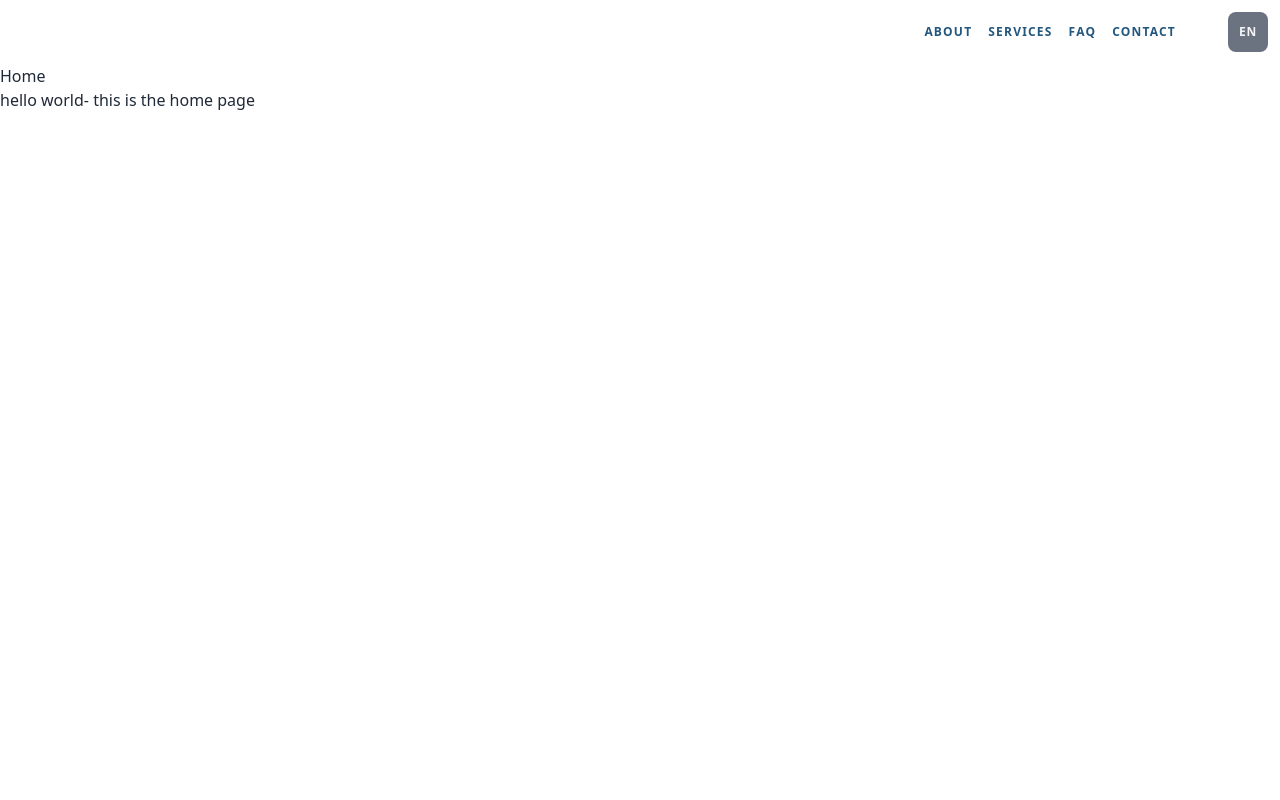
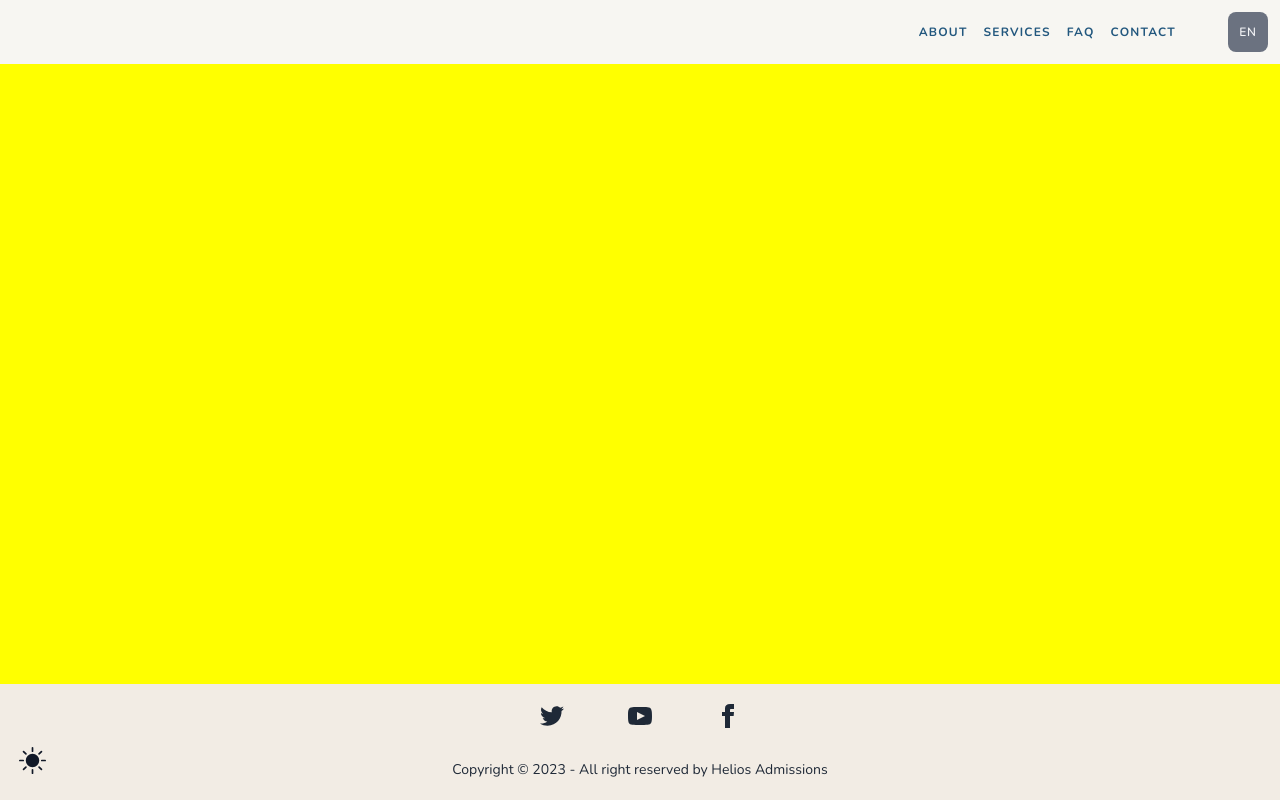
Before and after one commit to trustdan/caprawise-nextjs-education-consulting-website, a Next.js app: page / in a window 1280 px wide. Built offline with nearby package versions, Linux system fonts and the light colour scheme.

Commit message:
edit/update next/tailwind config files/json files

```diff
--- a/app/globals.css
+++ b/app/globals.css
@@ -2,9 +2,20 @@
 @tailwind components;
 @tailwind utilities;
 
-html, body {
+html,
+body {
   margin: 0;
   padding: 0;
   box-sizing: border-box;
-  font-family: system-ui, -apple-system, BlinkMacSystemFont, 'Segoe UI', Roboto, Oxygen, Ubuntu, Cantarell, 'Open Sans', 'Helvetica Neue', sans-serif;
+  font-family: "Nunito", sans-serif;
 }
+
+main {
+  height: 100%;
+  min-height: calc(100dvh - 12.5rem);
+}
+@media screen and (min-width: 768px) {
+  main {
+    min-height: calc(100dvh - 11.25rem);
+  }
+}
--- a/app/layout.tsx
+++ b/app/layout.tsx
@@ -1,21 +1,43 @@
+import React from "react";
 import "./globals.css";
 import Header from "./components/Header";
-import { LanguageProvider } from "./contexts/LanguageContext";
+import { LanguageProvider } from "./contexts/LanguageProvider";
+import ThemeProviders from "./contexts/ThemeProvider";
+import ThemeChanger from "./contexts/ThemeChanger";
+import Footer from "./components/Footer";
+import { Nunito_Sans, Nunito } from "next/font/google";
+import QueryProvider from "./contexts/QueryProvider";
 
 export const metadata = {
   title: "Education Consulting",
-  description: "Official website of  XXX Education Consulting Company based in the United States",
+  description:
+    "Official website of  XXX Education Consulting Company based in the United States",
 };
 
-export default function RootLayout({children}: {children: React.ReactNode;}) {
+const nunito = Nunito({
+  weight: ["200", "300", "400", "600", "700", "800"],
+  style: ["normal", "italic"],
+  subsets: ["latin-ext", "latin"],
+});
 
+export default function RootLayout({
+  children,
+}: {
+  children: React.ReactNode;
+}) {
   return (
     <html lang="en">
-      <body>
-      <LanguageProvider >
-        <Header />
-        {children}
-      </LanguageProvider>
+      <body className={nunito.className}>
+        <ThemeProviders>
+          <QueryProvider>
+            <LanguageProvider>
+              <Header />
+              <ThemeChanger />
+              {children}
+              <Footer />
+            </LanguageProvider>
+          </QueryProvider>
+        </ThemeProviders>
       </body>
     </html>
   );
--- a/app/loading.tsx
+++ b/app/loading.tsx
@@ -1,16 +1,19 @@
-import React from 'react';
+import React from "react";
+import PageStyler from "./components/PageStyler";
 
 const Loading = () => {
   return (
-    <div className="flex space-x-2">
-      {Array.from({ length: 3 }, (_, i) => (
-        <div
-          key={i}
-          className="w-4 h-4 rounded-full bg-black animate-pulse"
-          style={{ animationDelay: `${i * 200}ms`, animationDuration: '1s' }}
-        />
-      ))}
-    </div>
+    <PageStyler>
+      <main className="flex space-x-2 p-5 w-full justify-center items-center">
+        {Array.from({ length: 3 }, (_, i) => (
+          <div
+            key={i}
+            className="w-4 h-4 rounded-full bg-gray-500 animate-pulse"
+            style={{ animationDelay: `${i * 200}ms`, animationDuration: "1s" }}
+          />
+        ))}
+      </main>
+    </PageStyler>
   );
 };
 
--- a/app/page.tsx
+++ b/app/page.tsx
@@ -1,8 +1,10 @@
+export const metadata = {
+  title: "Homepage | Anasayfa",
+  description: "Homepage | Anasayfa",
+};
+
 export default function Home() {
   return (
-    <main >
-      <h1>Home</h1>
-      <p>hello world- this is the home page</p>
-    </main>
+    <main className="flex flex-col bg-[yellow] justify-center items-center "></main>
   );
 }
--- a/next.config.js
+++ b/next.config.js
@@ -3,6 +3,6 @@ const nextConfig = {
   experimental: {
     appDir: true,
   },
-}
+};
 
-module.exports = nextConfig
+module.exports = nextConfig;
--- a/tailwind.config.js
+++ b/tailwind.config.js
@@ -1,21 +1,28 @@
 /** @type {import('tailwindcss').Config} */
 module.exports = {
+  darkMode: "class",
   content: [
-    './pages/**/*.{js,ts,jsx,tsx}',
-    './components/**/*.{js,ts,jsx,tsx}',
-    './app/**/*.{js,ts,jsx,tsx}',
+    "./pages/**/*.{js,ts,jsx,tsx}",
+    "./components/**/*.{js,ts,jsx,tsx}",
+    "./app/**/*.{js,ts,jsx,tsx}",
   ],
   theme: {
     extend: {
       backgroundImage: {
-        'gradient-radial': 'radial-gradient(var(--tw-gradient-stops))',
-        'gradient-conic':
-          'conic-gradient(from 180deg at 50% 50%, var(--tw-gradient-stops))',
+        "gradient-radial": "radial-gradient(var(--tw-gradient-stops))",
+        "gradient-conic":
+          "conic-gradient(from 180deg at 50% 50%, var(--tw-gradient-stops))",
+      },
+      backgroundColor: {
+        LIGHT_PRIMARY_BG_COLOR: "#f2ece4",
+        LIGHT_SECONDARY_BG_COLOR: "#f7f6f2",
+        DARK_PRIMARY_BG_COLOR: "#111827",
+        DARK_SECONDARY_BG_COLOR: "#1F2937",
       },
     },
   },
   plugins: [require("daisyui")],
   daisyui: {
-    themes:false,
+    themes: false,
   },
-}
+};
```
Also changed, not shown: package.json (+20 -2 lines), tsconfig.json (+7 -1 lines), 2 other files (tests, documents, lock files or other folders).
